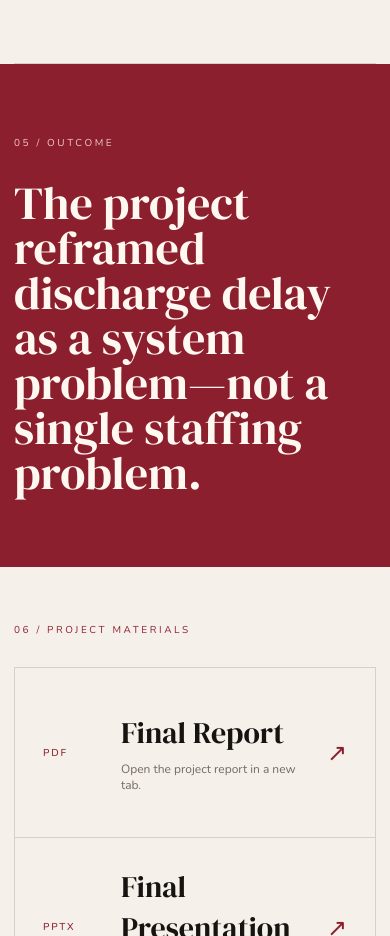
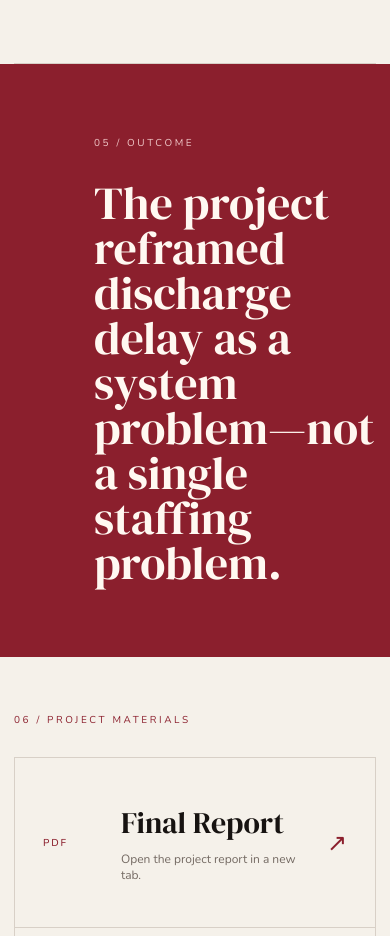
Before and after one commit to kaixinzeng3-boop/kaixin-portfolio, a plain HTML site: page projects/healthcare.html in a window 390 px wide. Shown: the part 5900-6836 px from the top of the page. Drawn offline with nearby package versions, Linux system fonts and the light colour scheme.

Commit message:
Adjust physical computing outcome layout

```diff
--- a/style.css
+++ b/style.css
@@ -181,7 +181,28 @@ footer{min-height:140px;display:grid;grid-template-columns:1.4fr 1fr .8fr;gap:30
 .kara-card h3{margin:30px 0 12px;font:500 30px var(--serif)}
 .kara-card p{margin:0;color:#6e645d;font-size:13px;line-height:1.65}
 .kara-outcome{background:linear-gradient(90deg,#fff0e8,#f7dfd1)}
-.kara-outcome-inner{width:var(--page);margin:auto;padding:58px 0 66px}
+.kara-outcome-band{
+    background:var(--accent);
+    color:#fff8f1;
+    margin-top:0;
+}
+
+.outcome-band-inner{
+    width:var(--page);
+    margin:auto;
+    padding:72px 0;
+}
+
+.outcome-band .project-section-label{
+    color:#f0c8c8;
+    margin-left:80px;
+}
+
+.outcome-band h2{
+    font:500 clamp(46px,5vw,82px)/.98 var(--serif);
+    max-width:900px;
+    margin:0 0 0 80px;
+}
 .kara-outcome-grid{display:grid;grid-template-columns:1.25fr .75fr;gap:70px;align-items:start}
 .kara-outcome-grid h3{margin:0;color:var(--kara);font:500 clamp(48px,5.2vw,82px)/.98 var(--serif);letter-spacing:-.035em}
 .kara-outcome-grid p{margin:8px 0 0;padding-left:34px;border-left:1px solid rgba(240,100,44,.35);color:#625750;font:19px/1.55 var(--serif)}
@@ -203,3 +224,6 @@ footer{min-height:140px;display:grid;grid-template-columns:1.4fr 1fr .8fr;gap:30
   .kara-section{padding:42px 0 48px}.kara-section-head h2{font-size:32px}.kara-problem-grid h3{font-size:48px}
   .kara-material{grid-template-columns:58px 1fr auto;padding:0 12px}
 }
+.outcome-inner > div:first-child{
+  padding-left:130px;
+}
```
